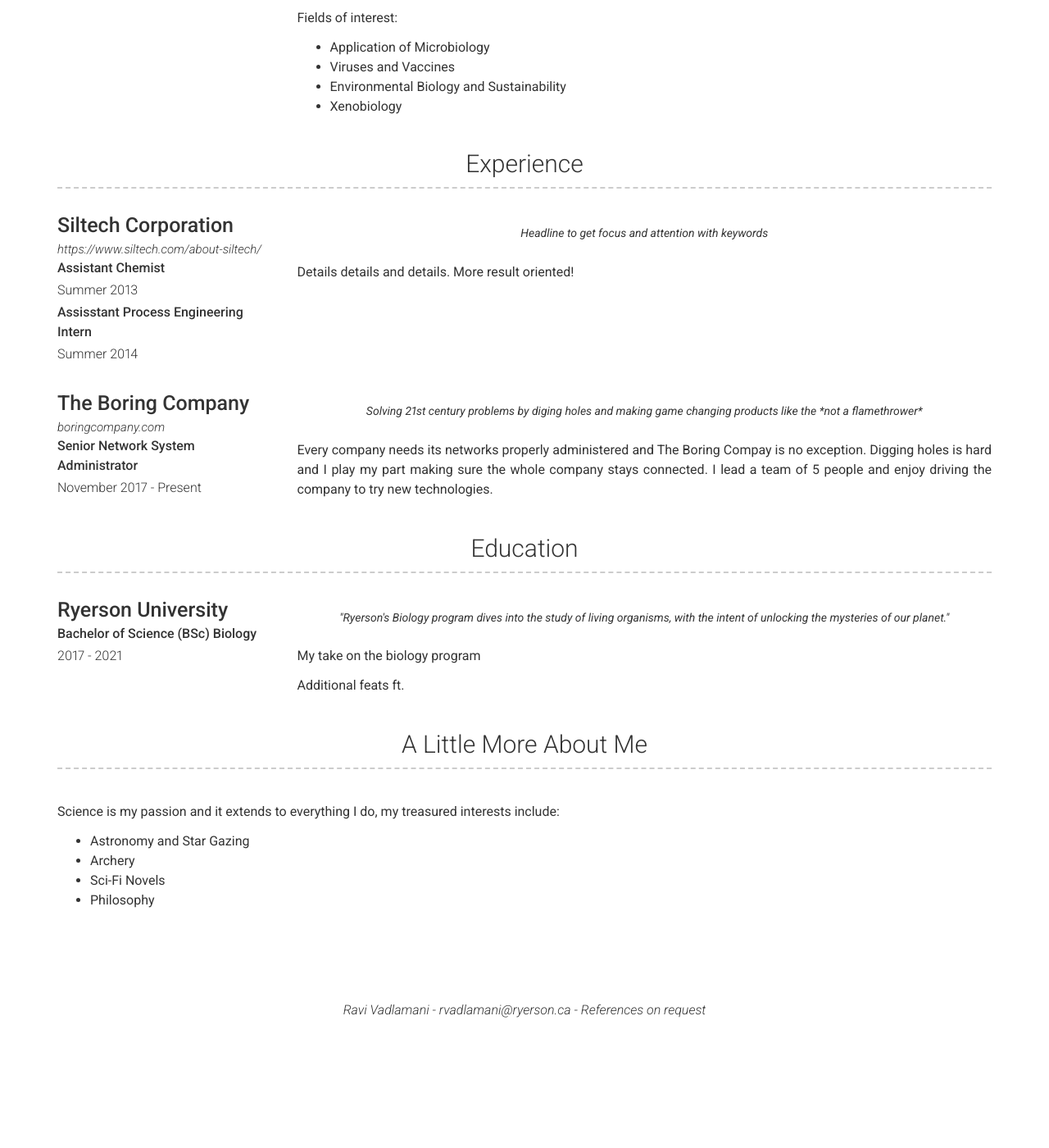
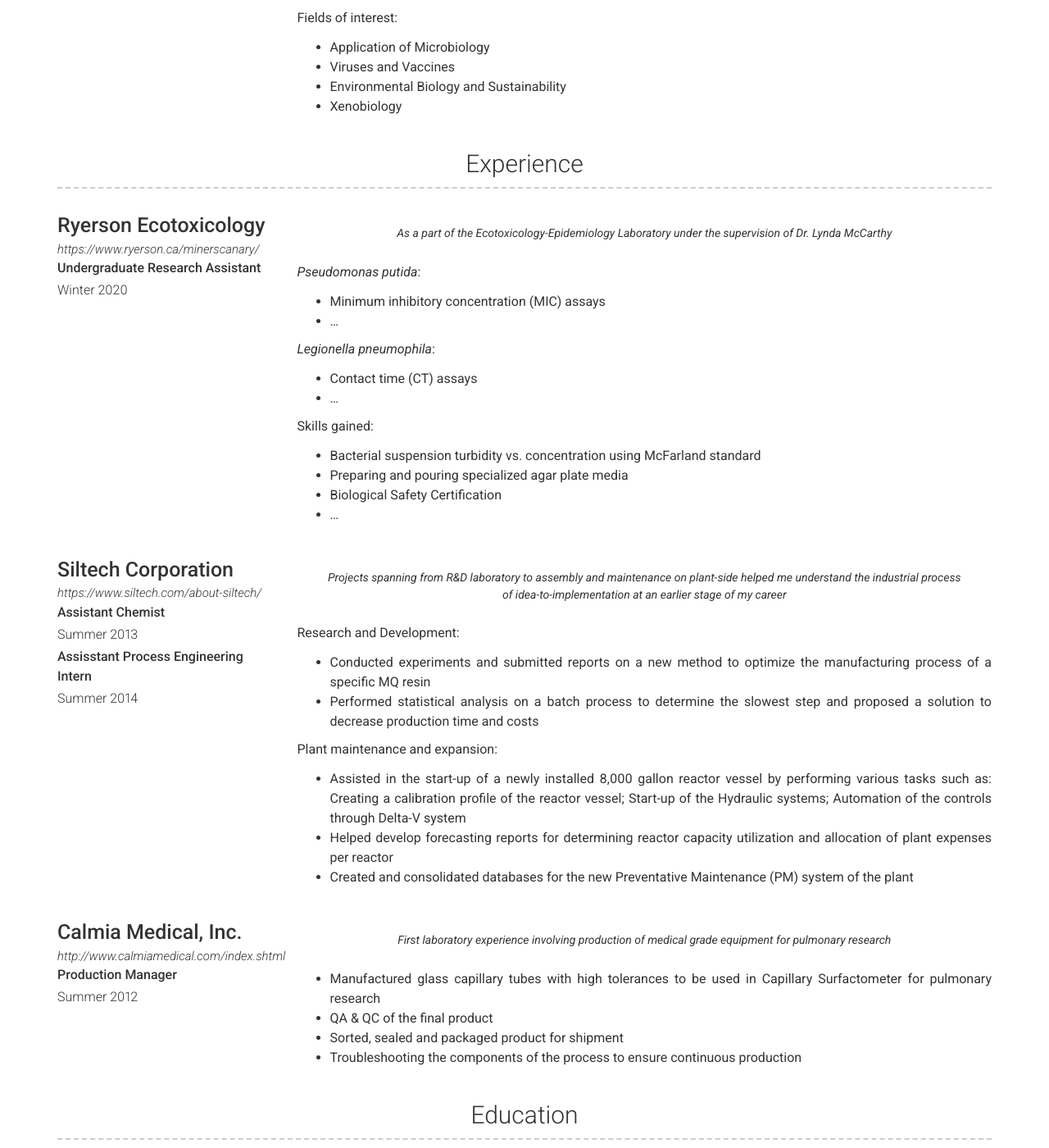
Before and after one commit to ravi-vadlamani/ravi-vadlamani.github.io, a Jekyll site: the page built from index.md, in a window 1280 px wide and 1400 px high, scrolled down 720 px. Shown: the whole window at 82% size. Built offline with Jekyll 4.4.1, drawn with Linux system fonts in a browser that asks for light colours; nearby versions of some CDN libraries; before the commit the page ends 1976 px from its top, so only the background shows below that; some of the changed text lies outside the part shown.

Commit message:
Experience Added
Up-to-date as of Jan 2020

```diff
--- a/_config.yml
+++ b/_config.yml
@@ -26,7 +26,7 @@ about_profile_image: images/profile.png
 about_content: | # this will include new lines to allow paragraphs
   Hey there! Thanks for stopping by.
 
-  My name is **Ravi**, _an undergraduate biology student_ who is passionate about microbiology and its applications to make the world a better place. I'm currently interested in research opportunities to expand horizons and find a niche.
+  My name is **Ravi**{: style="color: #3385D9;"}, _an undergraduate biology student_ who is passionate about microbiology and its applications to make the world a better place. I'm currently interested in research opportunities to expand horizons and find a niche.
 
   My exceptional laboratory performance combined with a statistical analysis skill set are ideal for a company where a result oriented workflow is desirable. With experience in research & development as well as application in the industry, my workflow is quite adaptable and in-fact I enjoy a challenge that requires both technical and hands-on approach to find a solution.
   <br/><br/>
--- a/_data/education.yml
+++ b/_data/education.yml
@@ -5,6 +5,14 @@
   quote: >
     "Ryerson's Biology program dives into the study of living organisms, with the intent of unlocking the mysteries of our planet."
   description: | # this will include new lines to allow paragraphs
-    My take on the biology program
+    Specialization in the fields of microbiology and epidemiology
 
-    Additional feats ft.
+    <mark> Key courses:</mark>
+    - Applied Microbiology
+    - Disease Ecology
+    - Cell Biology
+    - Ecotoxicology
+    - Biometry
+    - Medical Microbiology
+
+    Lab Research in the field of ecotoxicology and epidemiology
--- a/_data/experience.yml
+++ b/_data/experience.yml
@@ -1,3 +1,25 @@
+- layout: left
+  company: Ryerson Ecotoxicology
+  link: https://www.ryerson.ca/minerscanary/
+  job_title: Undergraduate Research Assistant
+  dates: Winter 2020
+  quote: >
+   As a part of the Ecotoxicology-Epidemiology Laboratory under the supervision of Dr. Lynda McCarthy
+  description: | # this will include new lines to allow paragraphs
+   _Pseudomonas putida_:
+   - Minimum inhibitory concentration (MIC) assays
+   - ...
+
+   _Legionella pneumophila_:
+   - Contact time (CT) assays
+   - ...
+
+   Skills gained:
+   - Bacterial suspension turbidity vs. concentration using McFarland standard
+   - Preparing and pouring specialized agar plate media
+   - Biological Safety Certification
+   - ...
+
 - layout: left
   company: Siltech Corporation
   link: https://www.siltech.com/about-siltech/
@@ -7,16 +29,26 @@
     - title: Assisstant Process Engineering Intern
       dates: Summer 2014
   quote: >
-   Headline to get focus and attention with keywords
+   Projects spanning from R&D laboratory to assembly and maintenance on plant-side helped me understand the industrial process of idea-to-implementation at an earlier stage of my career
   description: | # this will include new lines to allow paragraphs
-     Details details and details. More result oriented!
+     Research and Development:
+     - Conducted experiments and submitted reports on a new method to optimize the manufacturing process of a specific MQ resin
+     - Performed statistical analysis on a batch process to determine the slowest step and proposed a solution to decrease production time and costs
+
+     Plant maintenance and expansion:
+     - Assisted in the start-up of a newly installed 8,000 gallon reactor vessel by performing various tasks such as: Creating a calibration profile of the reactor vessel; Start-up of the Hydraulic systems; Automation of the controls through Delta-V system
+     - Helped develop forecasting reports for determining reactor capacity utilization and allocation of plant expenses per reactor
+     - Created and consolidated databases for the new Preventative Maintenance (PM) system of the plant
 
 - layout: left
-  company: The Boring Company
-  link: boringcompany.com
-  job_title: Senior Network System Administrator
-  dates: November 2017 - Present
+  company: Calmia Medical, Inc.
+  link: http://www.calmiamedical.com/index.shtml
+  job_title: Production Manager
+  dates: Summer 2012
   quote: >
-   Solving 21st century problems by diging holes and making game changing products like the *not a flamethrower*
+   First laboratory experience involving production of medical grade equipment for pulmonary research
   description: | # this will include new lines to allow paragraphs
-    Every company needs its networks properly administered and The Boring Compay is no exception. Digging holes is hard and I play my part making sure the whole company stays connected. I lead a team of 5 people and enjoy driving the company to try new technologies.
+   - Manufactured glass capillary tubes with high tolerances to be used in Capillary Surfactometer for pulmonary research
+   - QA & QC of the final product
+   - Sorted, sealed and packaged product for shipment
+   - Troubleshooting the components of the process to ensure continuous production
```
